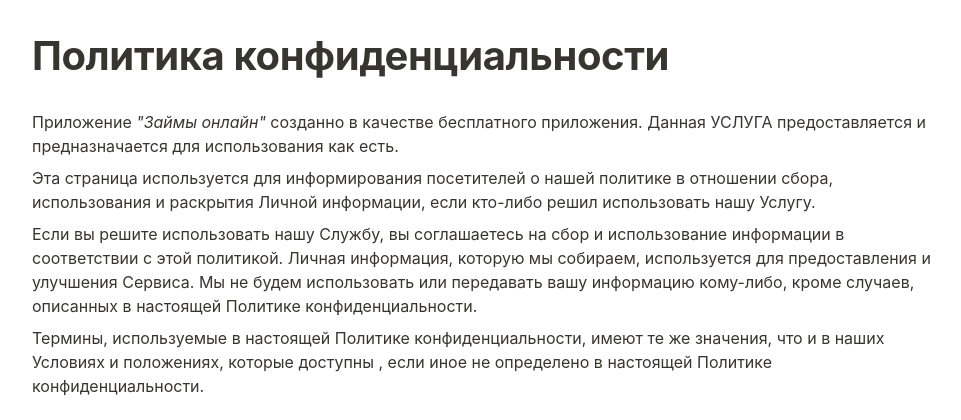
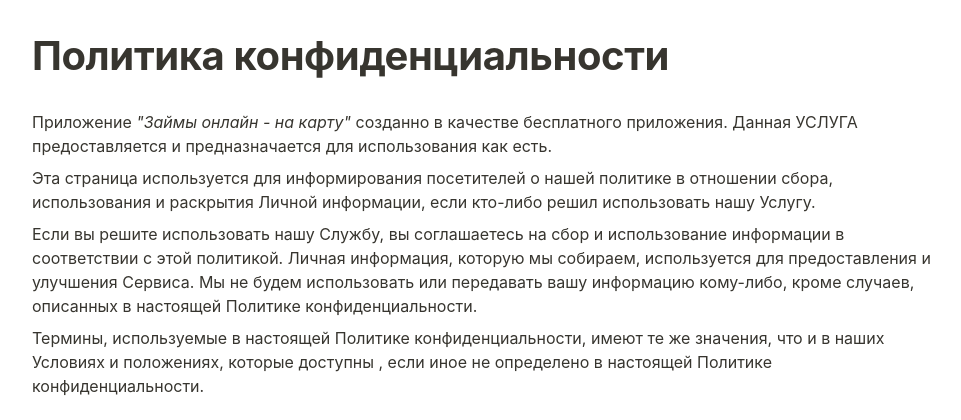
Before and after one commit to FolloW12587/financialAppBackend, a Django app: page /policy/ in a window 1280 px wide. Shown: the top 420 px of the page, without its empty margins (158-1119 px from the left). Run offline with Django 3.2, Linux system fonts and the light colour scheme; parts of the project's set-up code (start-up, migrations or seed data) failed here and were passed over.

Commit message:
changed app_name in politisc and su[[ort form

```diff
--- a/src/home/templates/support_base.html
+++ b/src/home/templates/support_base.html
@@ -10,7 +10,7 @@
 </head>
 <body>
     <div class="container">
-        <h1 class="header">Добро пожаловать в службу поддержки приложения "Займы на карту"</h1>
+        <h1 class="header">Добро пожаловать в службу поддержки приложения "Займы онлайн - на карту"</h1>
         <div class="block">
             <div class="text">Если в процессе работы с <a href="">нашим приложением</a> вы столкнулись с трудностями или у вас возник вопрос или предложение, сообщите нам через форму ниже.</div>
             <img class="logo" src="{% static 'home/img/logo.png' %}" alt="logo">
--- a/src/home/templates/terms.html
+++ b/src/home/templates/terms.html
@@ -771,7 +771,7 @@
 <body>
     <article class="page sans">
         <h1 class="page-title"><strong>Политика конфиденциальности</strong></h1>
-        <p>Приложение <em>"Займы онлайн"</em> созданно в качестве бесплатного приложения. Данная УСЛУГА предоставляется и предназначается для
+        <p>Приложение <em>"Займы онлайн - на карту"</em> созданно в качестве бесплатного приложения. Данная УСЛУГА предоставляется и предназначается для
             использования как есть.</p>
         <p>Эта страница используется для информирования посетителей о нашей политике в отношении сбора, использования и
             раскрытия Личной информации, если кто-либо решил использовать нашу Услугу.</p>
```
